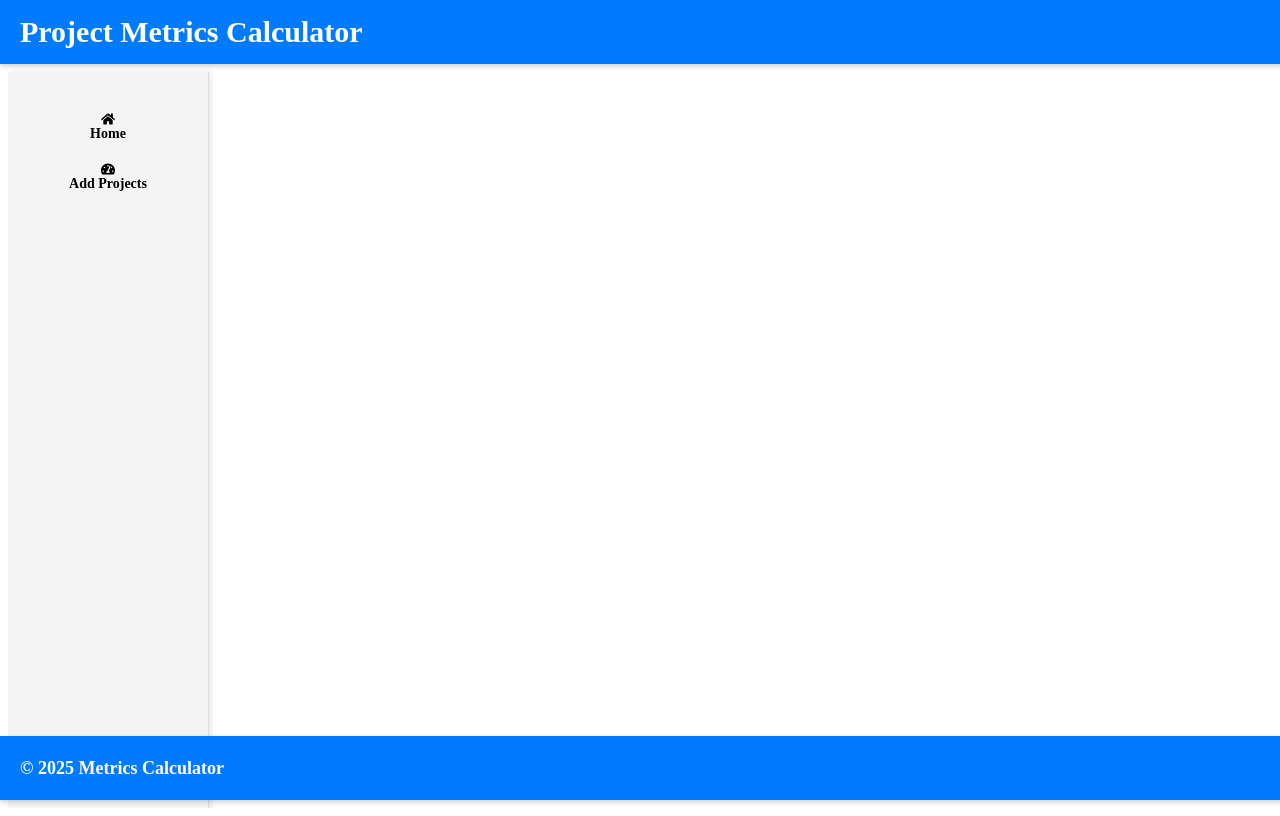
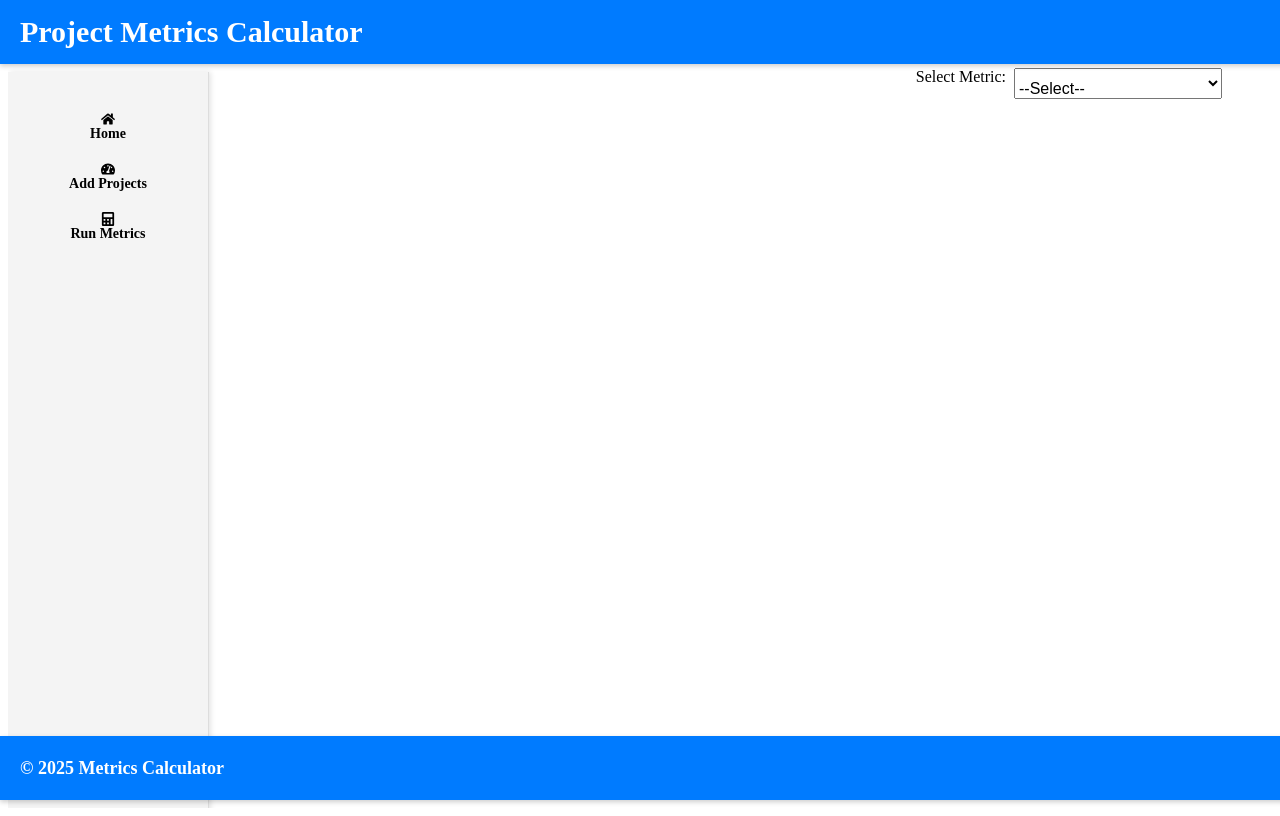
Before and after one commit to Mrunal2148/ser516-group-java-2, a React (Create React App) app in the folder app/frontend/: page /runmetric in a window 1280 px wide. Built offline with nearby package versions, Linux system fonts and the light colour scheme.

Commit message:
migrated the dropdown

```diff
--- a/app/frontend/src/App.js
+++ b/app/frontend/src/App.js
@@ -1,6 +1,5 @@
 import React from "react";
 import { BrowserRouter as Router, Route, Routes } from "react-router-dom";
-import Dashboard from "./components/Dashboard";
 import Header from "./components/Header";
 import Sidebar from "./components/Sidebar";
 import Footer from "./components/Footer";
--- a/app/frontend/src/components/MainContent.js
+++ b/app/frontend/src/components/MainContent.js
@@ -1,7 +1,8 @@
 import React from "react";
 import { Routes, Route } from "react-router-dom";
 import Dashboard from "./Dashboard";
-import Home from "./Home"; // Create a Home component if it doesn't exist
+import Home from "./Home";
+import RunMetrics from "./RunMetrics";
 
 const MainContent = () => {
   return (
@@ -9,6 +10,7 @@ const MainContent = () => {
       <Routes>
         <Route path="/" element={<Home />} />
         <Route path="/dashboard" element={<Dashboard />} />
+        <Route path="/runmetric" element={<RunMetrics />} />
       </Routes>
     </div>
   );
--- /dev/null
+++ b/app/frontend/src/components/RunMetrics.js
@@ -0,0 +1,12 @@
+import React from "react";
+import Dropdown from "./Dropdown";
+
+const RunMetrics = () => {
+  return (
+      <div>
+        <Dropdown />
+      </div>
+  );
+};
+
+export default RunMetrics;
--- a/app/frontend/src/components/Sidebar.js
+++ b/app/frontend/src/components/Sidebar.js
@@ -1,6 +1,6 @@
 import React from 'react';
 import { NavLink } from 'react-router-dom';
-import { FaHome, FaTachometerAlt, FaCog } from 'react-icons/fa';
+import { FaHome, FaTachometerAlt, FaCog, FaCalculator } from 'react-icons/fa';
 import './css/Sidebar.css';
 
 const Sidebar = () => {
@@ -19,6 +19,12 @@ const Sidebar = () => {
             <span className="icon-text">Add Projects</span>
           </NavLink>
         </li>
+        <li className="sidebar-item">
+          <NavLink to="/runmetric">
+            <FaCalculator />
+            <span className="icon-text">Run Metrics</span>
+          </NavLink>
+        </li>
       </ul>
     </div>
   );
--- a/app/frontend/src/components/css/Dropdown.css
+++ b/app/frontend/src/components/css/Dropdown.css
@@ -2,4 +2,5 @@
     display: flex;
     justify-content: flex-end;
     font-size: 16px;
+    padding-top: 10px;
   }
--- a/app/frontend/src/components/css/MainContent.css
+++ b/app/frontend/src/components/css/MainContent.css
@@ -1,6 +1,6 @@
 .main-content {
   flex: 1;
-  padding: 50px;
+  padding: 100px;
   background-color: #f9f9f9;
   min-height: calc(100vh - 100px);
 }
```
